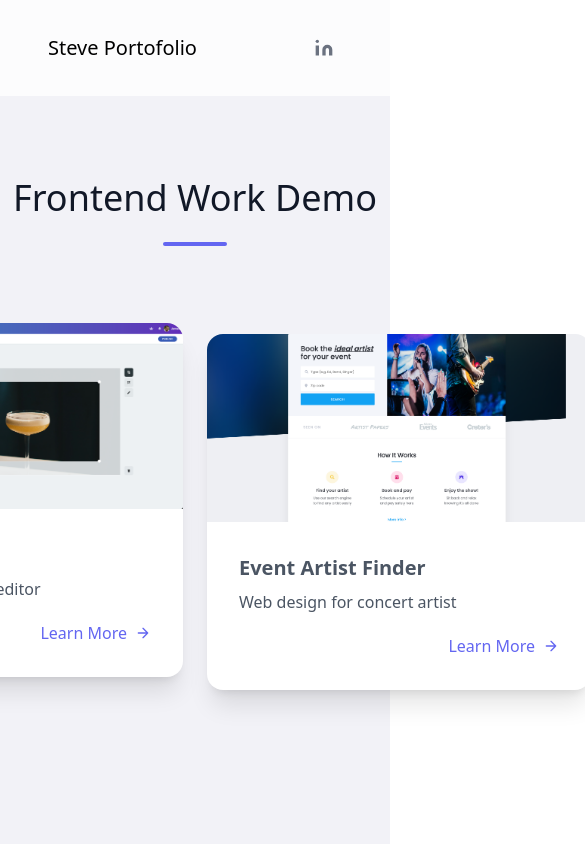
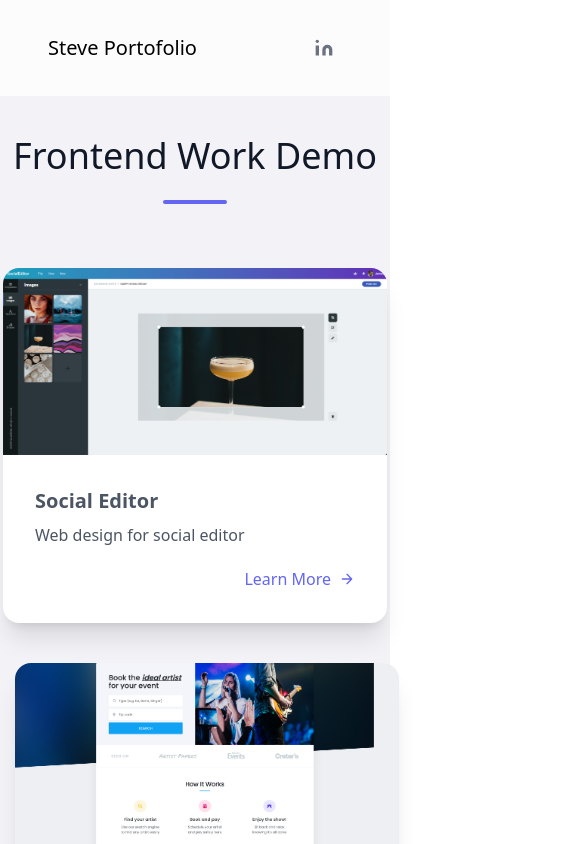
Before and after one commit to lupengwa/personal-web, a React (Vite) app: page / in a window 390 px wide. Shown: the top 844 px of the page, 585 px wide, since content can reach past the window. Built offline with nearby package versions, Linux system fonts and the light colour scheme.

Commit message:
Fixed responsive display issue

```diff
--- a/src/App.tsx
+++ b/src/App.tsx
@@ -1,7 +1,6 @@
 import './App.css'
 
 function App() {
-
   return (
     <>
         <header className="flex p-12 items-center h-14 bg-white bg-opacity-80">
@@ -17,7 +16,7 @@ function App() {
                 </a>
             </nav>
         </header>
-        <main className="flex h-[calc(100vh_-_96px)] justify-center items-center">
+        <main className="flex xs:h-[calc(100vh_-_96px)] justify-center items-center">
             <section className="text-gray-600 body-font -translate-y-14 animate-[fadeintopmain_1s_0.2s_backwards] transition-all duration-500">
                 <div className="container px-5 py-24 mx-auto">
                     <div className="text-center mb-20">
@@ -28,7 +27,7 @@ function App() {
                             <div className="w-16 h-1 rounded-full bg-indigo-500 inline-flex"></div>
                         </div>
                     </div>
-                    <div className="flex justify-center items-center space-x-6 sm:-m-4 -mx-4 -mb-10 -mt-4 md:space-y-0 space-y-6">
+                    <div className="flex justify-center items-center flex-wrap w-full gap-4 space-x-6 xs:-m-4 xs:flex-nowrap -mb-10 -mt-4 md:space-y-0 space-y-6">
                         <div className="card bg-base-100 w-96 shadow-xl">
                             <figure>
                                 <img
--- a/tailwind.config.js
+++ b/tailwind.config.js
@@ -6,6 +6,9 @@ export default {
   ],
   theme: {
     extend: {
+      screens:{
+        'xs': '773px',
+      },
       keyframes: {
         fadeintopnav: {
           '0%': { opacity:0,transform: 'translateY(-50px)' },
```
